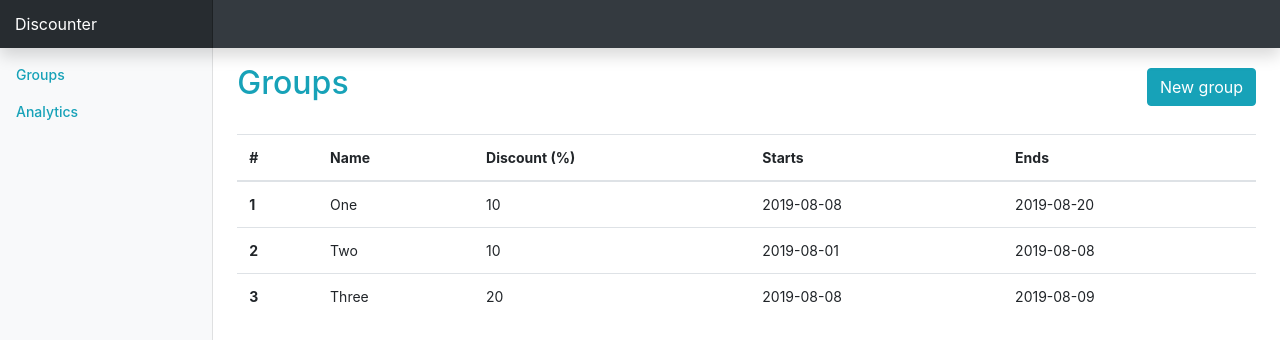
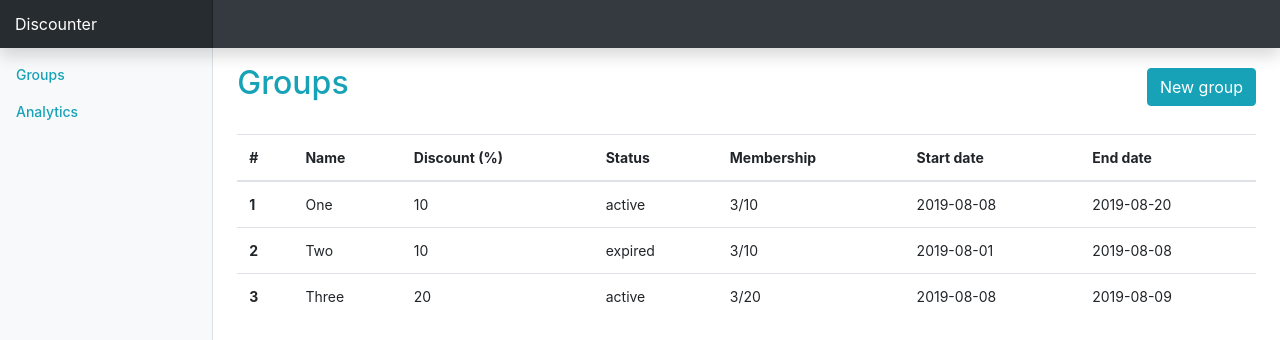
Before and after one commit to johnotu/discounter, a React (Create React App) app: page / in a window 1280 px wide. Shown: the top 340 px of the page. Built offline with nearby package versions, Linux system fonts and the light colour scheme.

Commit message:
displayed group status and membership info
to provide more individual group info at a glance

```diff
--- a/src/components/Groups.js
+++ b/src/components/Groups.js
@@ -35,8 +35,10 @@ const Groups = props => {
                   <th scope="col">#</th>
                   <th scope="col">Name</th>
                   <th scope="col">Discount (%)</th>
-                  <th scope="col">Starts</th>
-                  <th scope="col">Ends</th>
+                  <th scope="col">Status</th>
+                  <th scope="col">Membership</th>
+                  <th scope="col">Start date</th>
+                  <th scope="col">End date</th>
                 </tr>
               </thead>
               <tbody>
@@ -46,6 +48,8 @@ const Groups = props => {
                       <th scope="row">{index + 1}</th>
                       <td>{group.name}</td>
                       <td>{group.discountPercentage}</td>
+                      <td>{group.isActive ? 'active' : 'expired'}</td>
+                      <td>{`${group.members.length}/${group.totalMembers}`}</td>
                       <td>{group.signupStarts}</td>
                       <td>{group.signupEnds}</td>
                     </tr>
--- a/src/components/NewGroup.js
+++ b/src/components/NewGroup.js
@@ -29,7 +29,8 @@ const NewGroup = props => {
   // Send new group data to API on-click
   // Note that on the backend, we assume that:
   // 1. isActive property is set to true by default.
-  // 2. On successfully creating a new group member:
+  // 2. members is set to an empty array by default.
+  // 3. On successfully creating a new group member:
   // // (a) A cron job is scheduled to run on signupEnds date to automate discount code generation and activation and send discount emails to group members.
   // // (b) signupUrl is generated in the format '<SERVER_BASE_URL>/signup/<GROUP_ID' and gorup data is updated.
   const handleGroupDataSubmit = () => {
```
